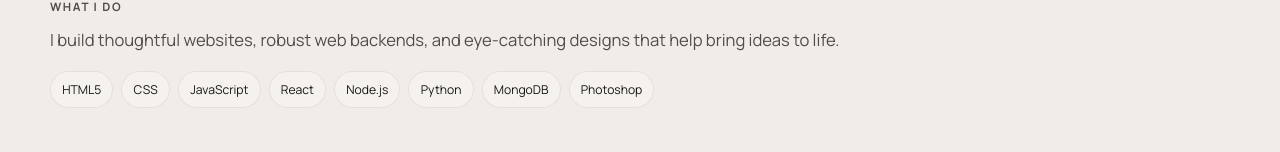
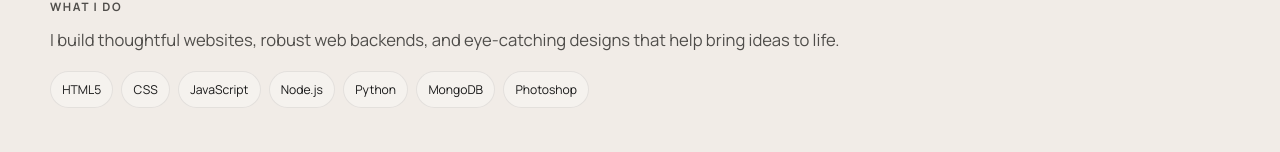
Before and after one commit to webhoster45/gbengaayo, a React (Vite) app: page / in a window 1280 px wide. Shown: the part 556-708 px from the top of the page. Built offline with nearby package versions, Linux system fonts and the light colour scheme.

Commit message:
Update portfolio technology skills

```diff
--- a/src/App.jsx
+++ b/src/App.jsx
@@ -15,7 +15,7 @@ const projectCards = [
     name: 'Chainchat',
     description:
       'Chainchat is a messaging app built for Web3. It unifies on-chain group messaging with instant direct chats and secure identity tools for communities and teams.',
-    stack: ['Express', 'Nodejs', 'React', 'MongoDB'],
+    stack: ['Express', 'Nodejs', 'MongoDB'],
     liveUrl: 'https://chainchatprototype.netlify.app/',
     screenshot: '/screenshots/chainchat.png',
   },
@@ -23,7 +23,7 @@ const projectCards = [
     name: 'Iclick',
     description:
       'Iclick is an Injective 1-Click Alpha Gateway that turns a shared link into a pre-filled trade confirmation, combining wallet authentication, market data, and testnet order flows.',
-    stack: ['Next.js', 'React', 'Injective SDK', 'Privy', 'Tailwind CSS'],
+    stack: ['Next.js', 'Injective SDK', 'Privy', 'Tailwind CSS'],
     liveUrl: 'https://iclick-gaqx.vercel.app/',
     repoUrl: 'https://github.com/webhoster45/Iclick',
     screenshot: '/screenshots/iclick.png',
@@ -209,7 +209,6 @@ function App() {
               <span>HTML5</span>
               <span>CSS</span>
               <span>JavaScript</span>
-              <span>React</span>
               <span>Node.js</span>
               <span>Python</span>
               <span>MongoDB</span>
```
